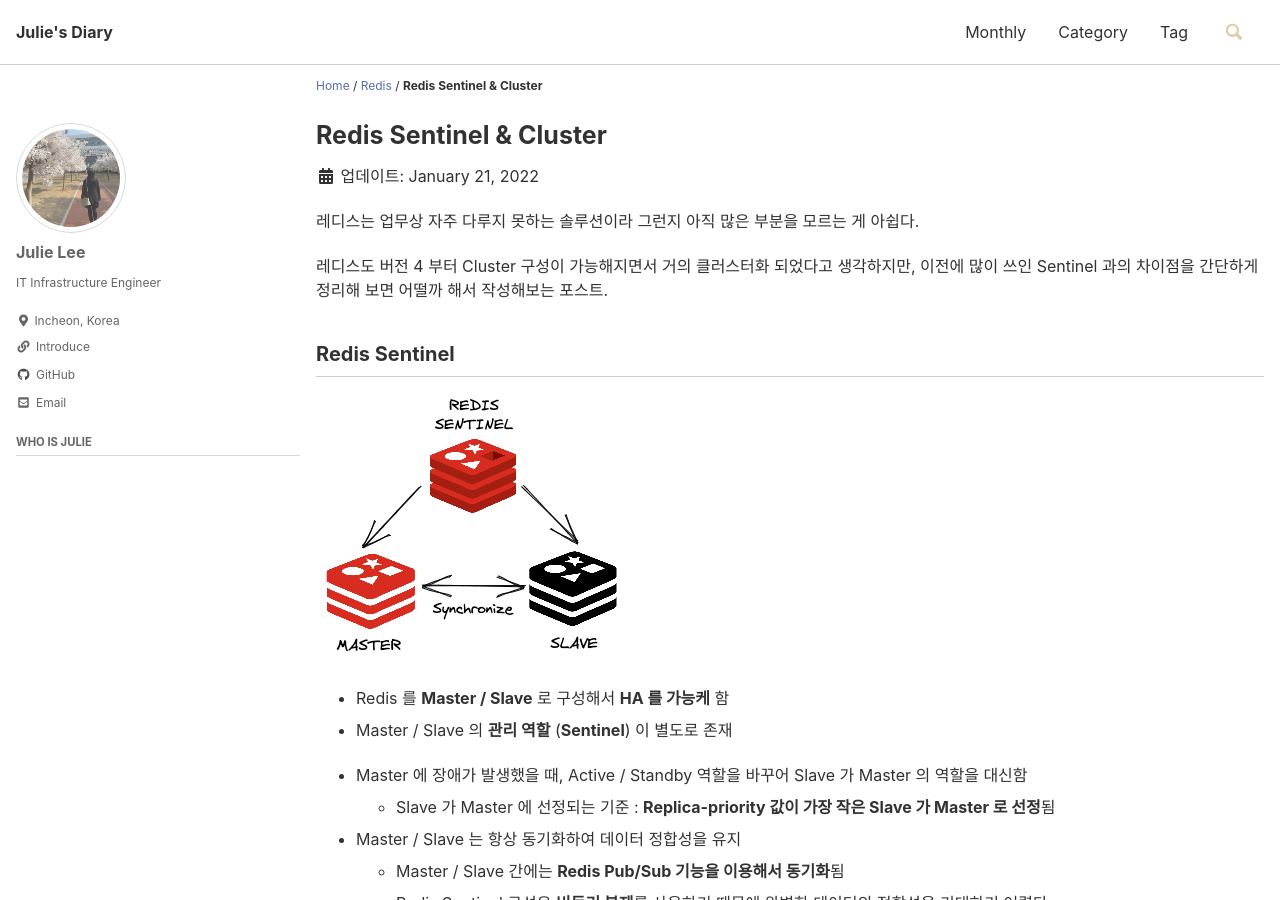
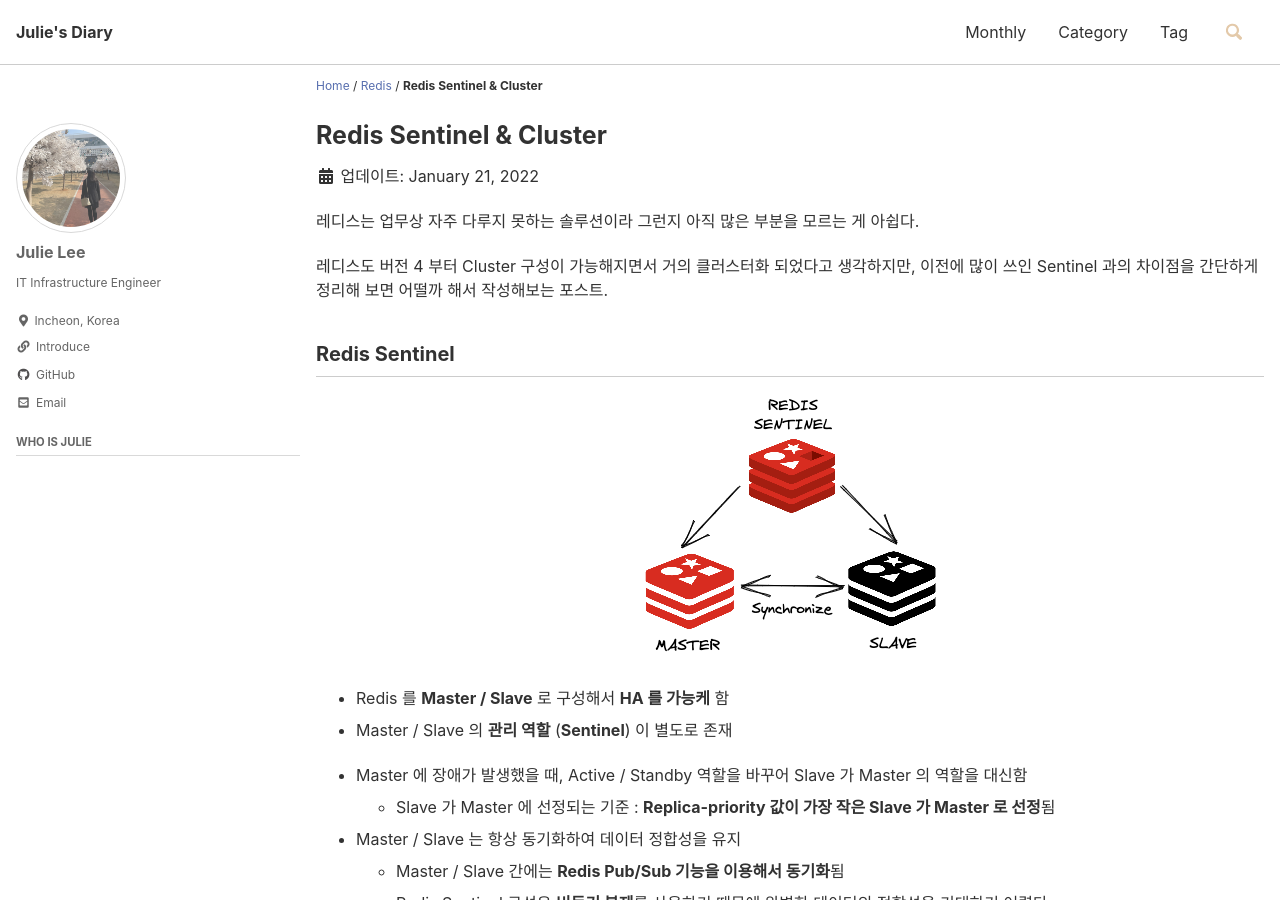
Before and after one commit to smilejulie0812/smilejulie0812.github.io, a Jekyll site: the page built from _posts/2022-01-21-redisSentinelAndCluster.md, in a window 1280 px wide and 900 px high. Built offline with Jekyll 4.4.1, drawn with Linux system fonts in a browser that asks for light colours; cached includes are drawn as plain includes.

Commit message:
Update 2022-01-21-redisSentinelAndCluster.md

```diff
--- a/_posts/2022-01-21-redisSentinelAndCluster.md
+++ b/_posts/2022-01-21-redisSentinelAndCluster.md
@@ -15,7 +15,7 @@ sidebar:
 
 ## Redis Sentinel
 
-{% raw %}<img src="https://smilejulie0812.github.io/assets/images/redisSentinelAndCluster-1.png" alt="">{% endraw %}
+{% raw %}<p align="center"><img src="https://smilejulie0812.github.io/assets/images/redisSentinelAndCluster-1.png" alt=""></p>{% endraw %}
 
 - Redis 를 **Master / Slave** 로 구성해서 **HA 를 가능케** 함
 - Master / Slave 의 **관리 역할** (**Sentinel**) 이 별도로 존재
@@ -35,7 +35,7 @@ sidebar:
 
 ## Redis Cluster
 
-{% raw %}<img src="https://smilejulie0812.github.io/assets/images/redisSentinelAndCluster-2.png" alt="">{% endraw %}
+{% raw %}<p align="center"><img src="https://smilejulie0812.github.io/assets/images/redisSentinelAndCluster-2.png" alt=""></p>{% endraw %}
 
 - Sentinel 보다 발전된 형태
 - **샤딩 기능**을 통해 **데이터를 분산 저장**할 수 있음
```
